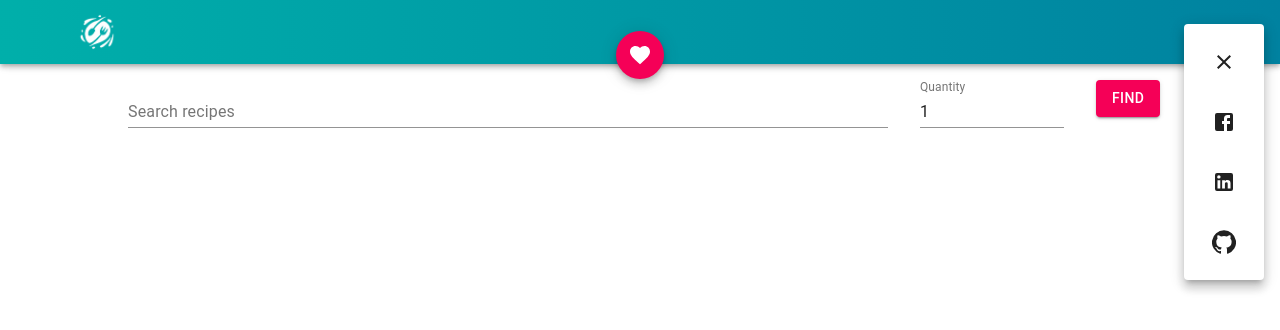
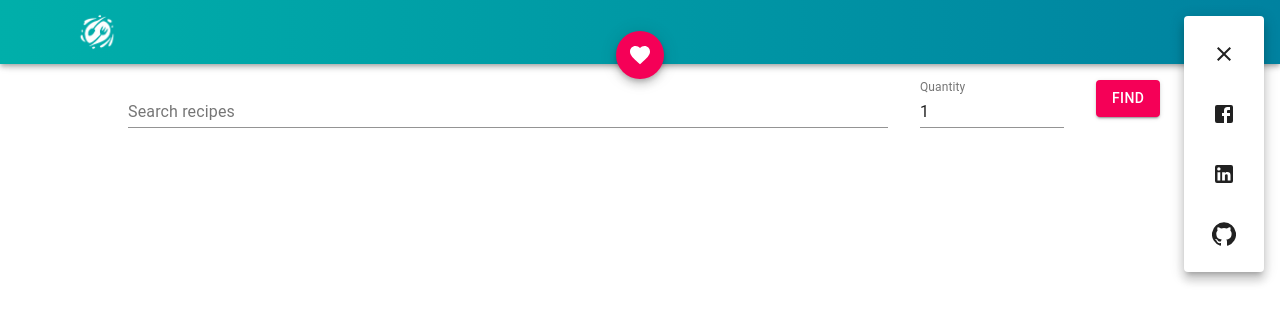
Before and after one commit to mizuris/cookbook-app, a React (Create React App) app: page / in a window 1280 px wide. Both pictures are taken after a click on the button 1204 px from the left and 32 px from the top of the page. Shown: the top 330 px of the page. Built offline with nearby package versions, Linux system fonts and the light colour scheme.

Commit message:
Reverse top bar changes

```diff
--- a/src/components/Recipe/Recipe.js
+++ b/src/components/Recipe/Recipe.js
@@ -1,4 +1,4 @@
-import React, { useState, useRef, useEffect } from "react";
+import React, { useState, useEffect } from "react";
 import RecipeHeader from "./RecipeHeader";
 import RecipeImage from "./RecipeImage";
 import RecipeShare from "./RecipeShare";
@@ -13,8 +13,6 @@ function Recipe({ recipe }) {
 
   const [isFavorite, setIsFavorite] = useState(false);
   const [expanded, setExpanded] = useState(false);
-
-  const wrapper = useRef();
 
   // Expand handler for recipe details
   const handleExpand = () => {
@@ -35,7 +33,7 @@ function Recipe({ recipe }) {
         <RecipeShare sourceUrl={recipe.sourceUrl} />
         <RecipeExpand expanded={expanded} handleExpand={handleExpand} />
       </CardActions>
-      <Collapse ref={wrapper} in={expanded} timeout="auto" unmountOnExit>
+      <Collapse in={expanded} timeout="auto" unmountOnExit>
         <RecipeCollapse
           summary={recipe.summary}
           instructions={recipe.analyzedInstructions}
--- a/src/components/Recipe/RecipeHeader.js
+++ b/src/components/Recipe/RecipeHeader.js
@@ -9,7 +9,7 @@ const useStyles = makeStyles((theme) => ({
   },
 }));
 
-function RecipeHeader({ title, subtitle }) {
+function RecipeHeader({ title, subtitle, recipeTopRef }) {
   const classes = useStyles();
   return (
     <CardHeader
--- a/src/components/Recipe/RecipeList.js
+++ b/src/components/Recipe/RecipeList.js
@@ -8,7 +8,7 @@ function RecipeList() {
 
   return (
     <>
-      {recipes.length ? <h1>Results</h1> : ""}
+      {recipes.length ? <h1>Your recipes</h1> : ""}
       <Grid container spacing={4} justify="flex-start" alignItems="stretch">
         {recipes.length
           ? recipes.map((recipe) => {
--- a/src/components/RecipeGetForm/RecipeGetForm.js
+++ b/src/components/RecipeGetForm/RecipeGetForm.js
@@ -35,7 +35,7 @@ function RecipeGetForm() {
   };
 
   return (
-    <form onSubmit={handleSubmit}>
+    <form style={{ marginBottom: "5%" }} onSubmit={handleSubmit}>
       <Grid container spacing={4}>
         <Grid item xs={12} sm={9}>
           <TextField
--- a/src/components/TopBar/TopBarMenu.js
+++ b/src/components/TopBar/TopBarMenu.js
@@ -1,7 +1,6 @@
 import React from "react";
-import Menu from "@material-ui/core/Menu";
+import { Menu, MenuItem, IconButton } from "@material-ui/core";
 import { Close, Facebook, LinkedIn, GitHub } from "@material-ui/icons";
-import TopBarMenuIcon from "./TopBarMenuIcon";
 
 function TopBarMenu({ anchorEl, handleCloseMenu }) {
   return (
@@ -12,27 +11,41 @@ function TopBarMenu({ anchorEl, handleCloseMenu }) {
       open={Boolean(anchorEl)}
       onClose={handleCloseMenu}
     >
-      <TopBarMenuIcon handleCloseMenu={handleCloseMenu}>
+      <MenuItem onClick={handleCloseMenu}>
+        <IconButton color="inherit" rel="noopener" target="_blank">
           <Close />
-      </TopBarMenuIcon>
-      <TopBarMenuIcon
+        </IconButton>
+      </MenuItem>
+      <MenuItem onClick={handleCloseMenu}>
+        <IconButton
           href="https://www.facebook.com/piotr.bator.33/"
-        handleCloseMenu={handleCloseMenu}
+          color="inherit"
+          rel="noopener"
+          target="_blank"
         >
           <Facebook />
-      </TopBarMenuIcon>
-      <TopBarMenuIcon
+        </IconButton>
+      </MenuItem>
+      <MenuItem onClick={handleCloseMenu}>
+        <IconButton
           href="https://www.linkedin.com/in/piotr-b%C4%85tor-b4b95620a/"
-        handleCloseMenu={handleCloseMenu}
+          color="inherit"
+          rel="noopener"
+          target="_blank"
         >
           <LinkedIn />
-      </TopBarMenuIcon>
-      <TopBarMenuIcon
+        </IconButton>
+      </MenuItem>
+      <MenuItem onClick={handleCloseMenu}>
+        <IconButton
           href="https://github.com/mizuris/meal-planner-react"
-        handleCloseMenu={handleCloseMenu}
+          color="inherit"
+          rel="noopener"
+          target="_blank"
         >
           <GitHub />
-      </TopBarMenuIcon>
+        </IconButton>
+      </MenuItem>
     </Menu>
   );
 }
--- a/src/components/TopBar/TopBarMenuIcon.js
+++ /dev/null
@@ -1,19 +0,0 @@
-import React from "react";
-import { MenuItem, IconButton } from "@material-ui/core";
-
-function TopBarMenuIcon(props) {
-  return (
-    <MenuItem onClick={props.handleCloseMenu}>
-      <IconButton
-        color="inherit"
-        href={props.href || ""}
-        rel="noopener"
-        target="_blank"
-      >
-        {props.children}
-      </IconButton>
-    </MenuItem>
-  );
-}
-
-export default TopBarMenuIcon;
```
Lines whose indentation alone changed are shown as unchanged.
